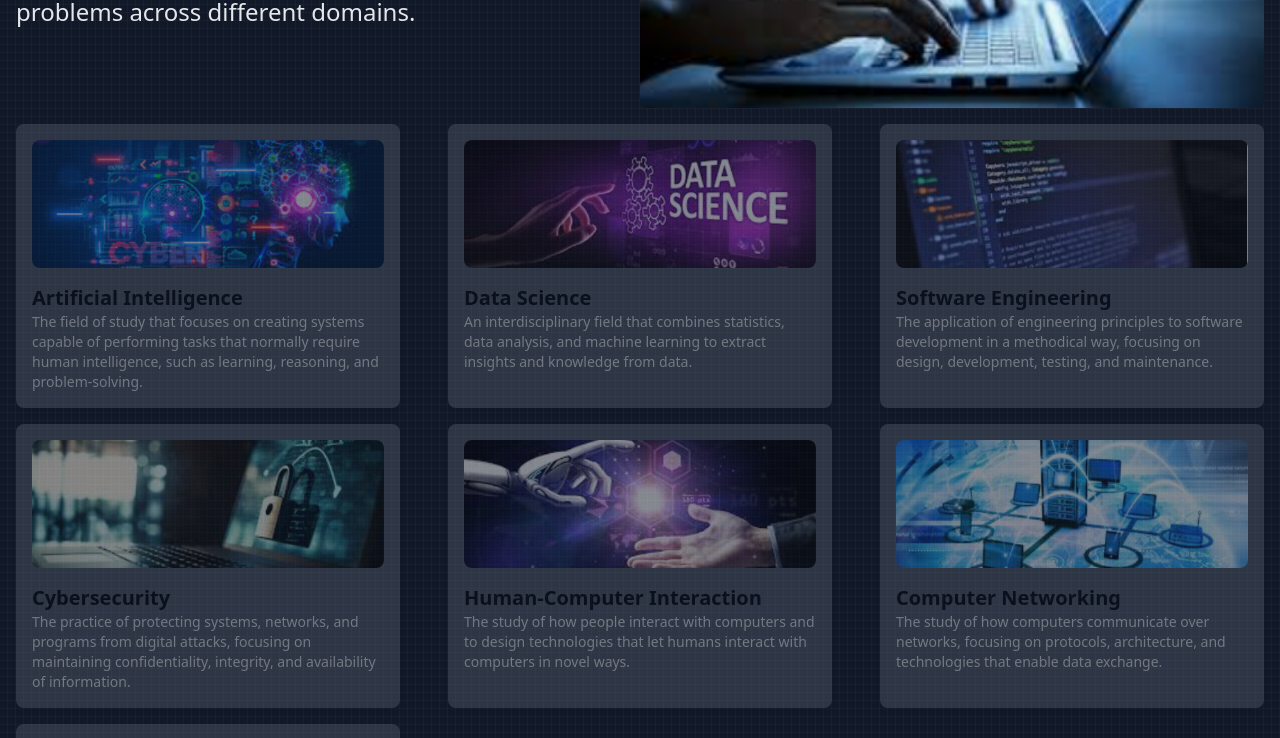
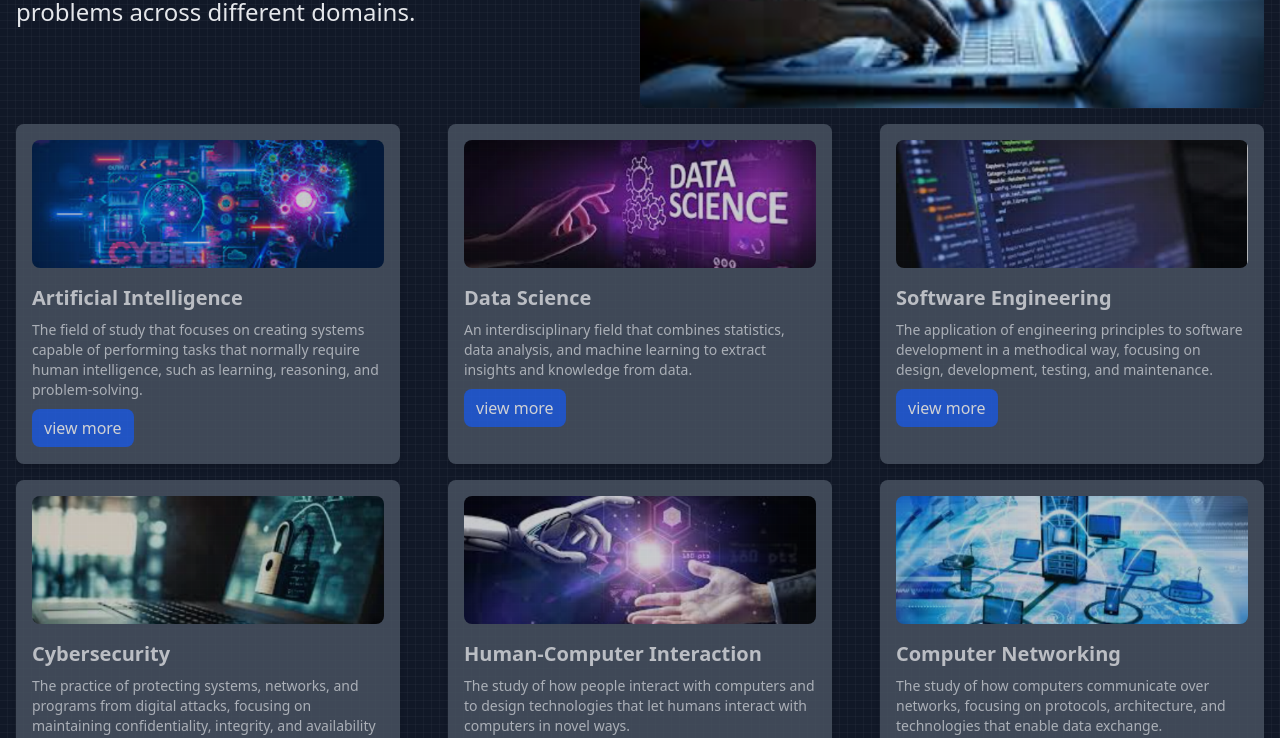
Before and after one commit to ahmeddkhann/Learn-Xplorers-Academy, a Next.js app: page /dashboard/cs in a window 1280 px wide. Shown: the part 580-1318 px from the top of the page. Built offline with nearby package versions, Linux system fonts and the light colour scheme.

Commit message:
change in cs section completed

```diff
--- a/src/app/dashboard/biology/page.js
+++ b/src/app/dashboard/biology/page.js
@@ -69,7 +69,7 @@ const Biology = () => {
               alt={branch.branch}
               className="w-full h-32 object-cover rounded-lg mb-4 opacity-100"
             />
-            <h3 className="text-xl font-semibold opacity-100">
+            <h3 className="text-xl font-bold text-gray-200">
               {branch.branch}
             </h3>
             <p className="text-gray-300 text-sm ">{branch.description}</p>
--- a/src/app/dashboard/chemistry/books/page.js
+++ b/src/app/dashboard/chemistry/books/page.js
@@ -52,7 +52,7 @@ const Books = () => {
               <p className="text-gray-300">Published: {book.year}</p>
               <p className="text-gray-400 mt-2">{book.description}</p>
               <div className='mt-6 mb-2 text-white'>
-           <Link href={"#"} className='bg-blue-300 hover:bg-blue-400 px-3 py-2 rounded-lg  '>
+           <Link href={"#"} className='bg-blue-300 hover:bg-blue-400 px-3 py-2 rounded-lg '>
               view more
            </Link>
            </div>
--- a/src/app/dashboard/cs/books/page.js
+++ b/src/app/dashboard/cs/books/page.js
@@ -54,6 +54,11 @@ const CSBooks = () => {
               <p className="text-gray-200 mb-2">by {book.author}</p>
               <p className="text-gray-300">Published: {book.year}</p>
               <p className="text-gray-400 mt-2">{book.description}</p>
+              <div className='mt-4 mb-2 text-white'>
+           <Link href={"#"} className='bg-blue-600 hover:bg-blue-800 px-3 py-2 rounded-lg '>
+              Read more
+           </Link>
+           </div>
             </div>
           </BackgroundGradient>
         ))}
--- a/src/app/dashboard/cs/csPioneers/page.js
+++ b/src/app/dashboard/cs/csPioneers/page.js
@@ -48,7 +48,7 @@ const CSPioneers = () => {
             <div className="grid grid-cols-1 sm:grid-cols-2 md:grid-cols-3 lg:grid-cols-4 gap-6 mx-0 sm:mx-4">
                 {csPioneers.map((pioneer) => (
                     <div key={pioneer.id} className="bg-gray-800 shadow-2xl rounded-lg overflow-hidden hover:bg-gray-950
-                    opacity-50 hover:opacity-100 hover:translate-x-3 hover:translate-y-3 hover:shadow-white hover:shadow-2xl
+                    opacity-80 hover:opacity-100  hover:shadow-white hover:shadow-2xl
                      transition-transform duration-300 hover:scale-105">
                         <img src={pioneer.image} alt={pioneer.name} className="w-full h-48 object-cover" />
                         <div className="p-4">
@@ -56,6 +56,11 @@ const CSPioneers = () => {
                             <p className="text-gray-200">{pioneer.span}</p>
                             <p className="text-gray-200 mb-2">{pioneer.description}</p>
                         </div>
+                        <div className='mb-4 ml-4 text-white'>
+           <Link href={"#"} className='bg-blue-600 hover:bg-blue-800 px-3 py-2 rounded-lg '>
+              View more
+           </Link>
+           </div>
                     </div>
                 ))}
             </div>
--- a/src/app/dashboard/cs/page.js
+++ b/src/app/dashboard/cs/page.js
@@ -54,7 +54,7 @@ const CSBranches = () => {
         {csBranches.map((branch, index) => (
           <div
             key={index}
-            className="bg-gray-600 opacity-50 hover:opacity-100 hover:bg-gray-800 shadow-md rounded-lg p-4
+            className="bg-gray-600 opacity-80 hover:opacity-100 hover:bg-gray-800 shadow-md rounded-lg p-4
             mx-4 transition-transform duration-300 transform hover:scale-105  hover:shadow-2xl hover:shadow-white "
           >
             <img
@@ -62,10 +62,15 @@ const CSBranches = () => {
               alt={branch.branch}
               className="w-full h-32 object-cover rounded-lg mb-4 opacity-100"
             />
-            <h3 className="text-xl font-semibold opacity-100">
+            <h3 className="text-xl font-bold text-gray-200">
               {branch.branch}
             </h3>
-            <p className="text-gray-300 text-sm ">{branch.description}</p>
+            <p className="text-gray-300 text-sm mt-2 ">{branch.description}</p>
+            <div className='mt-4 mb-2 text-white'>
+           <Link href={"#"} className='bg-blue-600 hover:bg-blue-800 px-3 py-2 rounded-lg '>
+              view more
+           </Link>
+           </div>
           </div>
         ))}
       </div>
```
